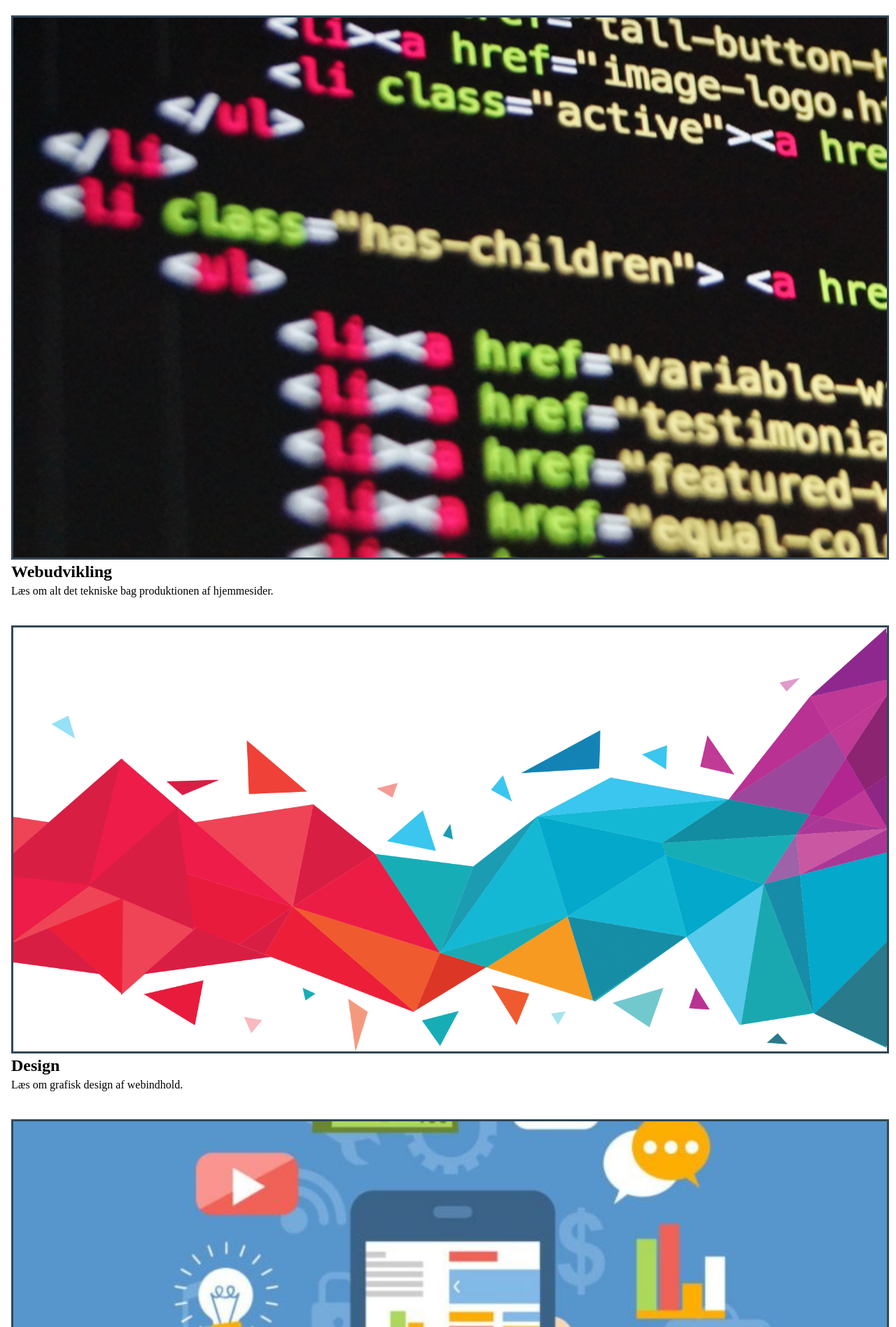
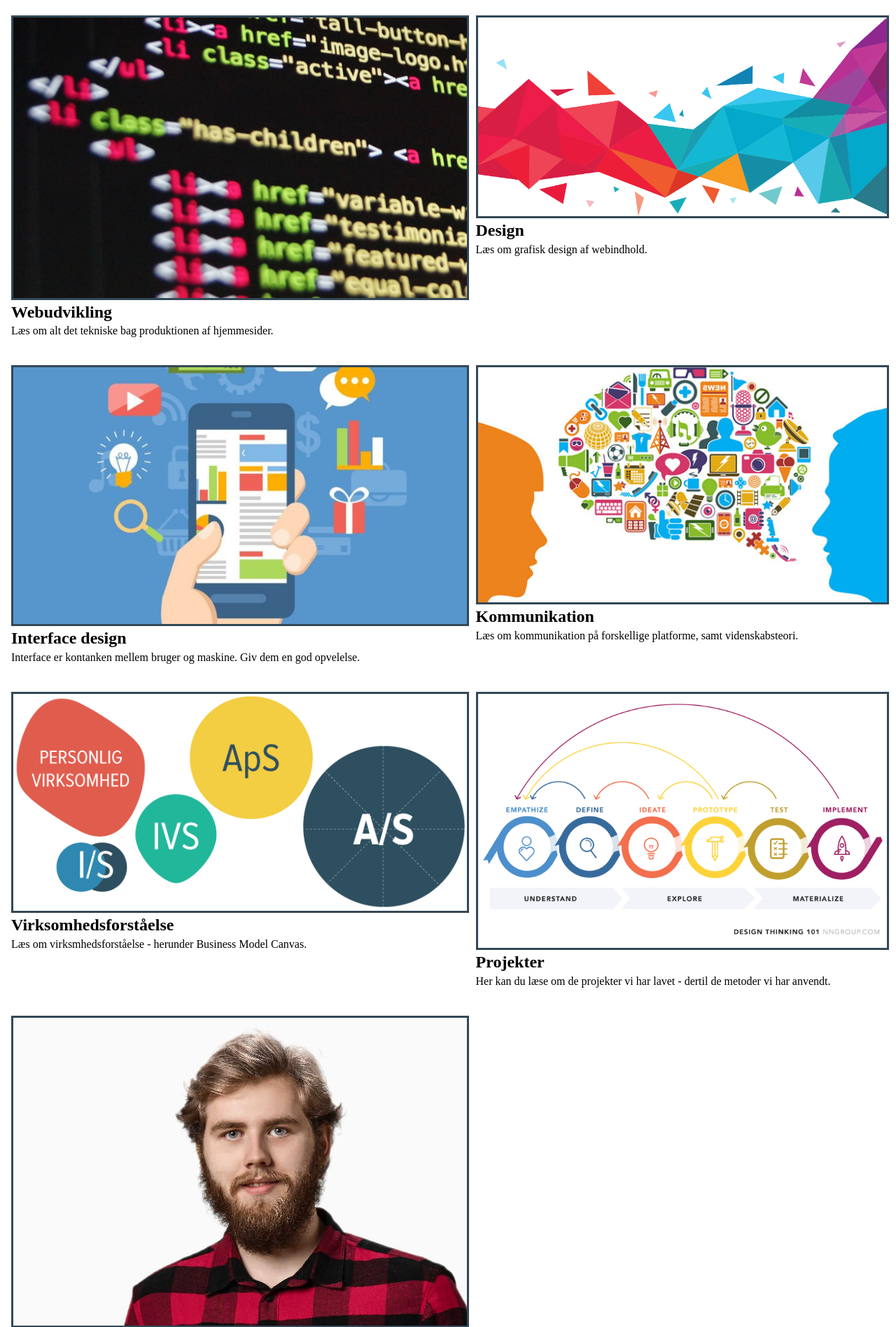
Before and after one commit to rene4561/Hjemmside-eksamen, a PHP site: page /Forside.html in a window 1280 px wide. Shown: the part 50-1947 px from the top of the page at 70% size. Run offline with PHP 8.4, Linux system fonts and the light colour scheme; some libraries are stand-ins or nearby versions.

Commit message:
Tablet version tilføjet

```diff
--- a/mystyle.css
+++ b/mystyle.css
@@ -189,3 +189,17 @@ footer {
     margin-bottom: 0;
 }
 /*Footer slut*/
+
+@media only screen and (min-width: 600px) { /*Tablet version */
+    #pagewrap {
+        grid-template-columns: 2;
+        grid-template-rows: 4;
+        grid-template-rows: 1fr, 1fr, 1fr, 1fr;
+        grid-template-columns: 1fr, 1fr;
+        grid-template-areas:
+            "webudvikling design"
+            "interface kommunikation"
+            "virksomhed projekter"
+            "omsiden ."
+    }
+}
```
